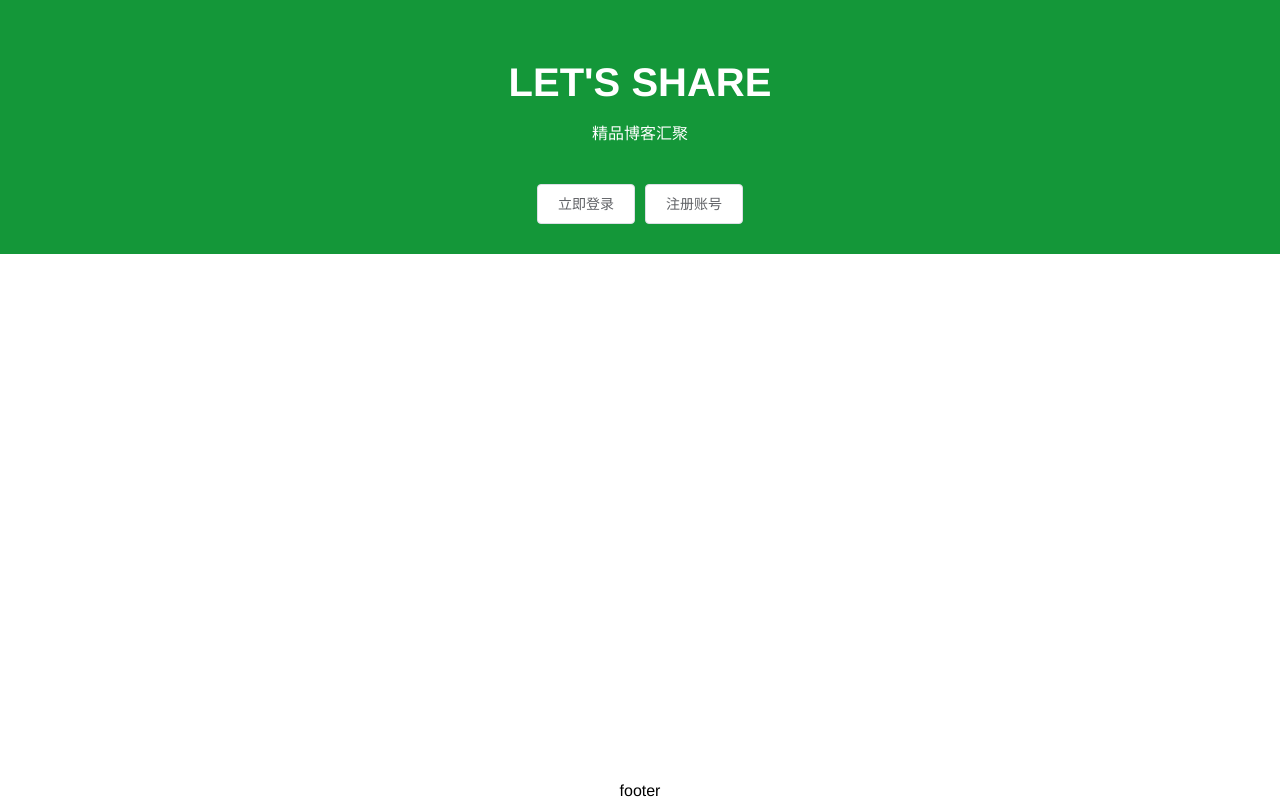
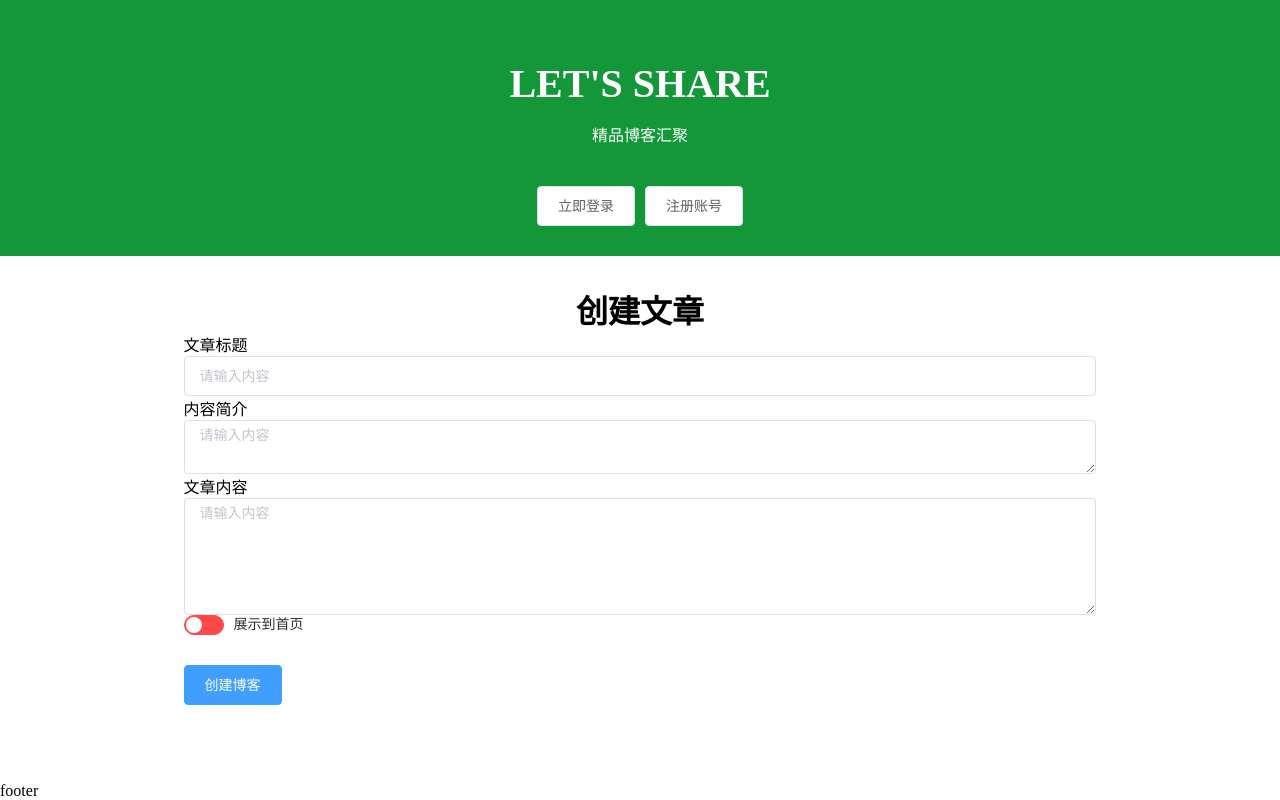
Before and after one commit to buuoltwo/blog_spa_vue2.6, a Vue app: page /#/create in a window 1280 px wide. Built offline with nearby package versions, Linux system fonts and the light colour scheme.

Commit message:
page-create-Blog.createBlog

```diff
--- a/src/App2.vue
+++ b/src/App2.vue
@@ -23,10 +23,10 @@ export default {
   margin: 0;
 }
 #app {
-  font-family: Avenir, Helvetica, Arial, sans-serif;
-  -webkit-font-smoothing: antialiased;
-  -moz-osx-font-smoothing: grayscale;
-  text-align: center;
+  // font-family: Avenir, Helvetica, Arial, sans-serif;
+  // -webkit-font-smoothing: antialiased;
+  // -moz-osx-font-smoothing: grayscale;
+  // text-align: center;
   // color: #2c3e50;
 
   // display: flex;
--- /dev/null
+++ b/src/pages/create/create.js
@@ -0,0 +1,23 @@
+import Blog from '../../api/blog'
+
+export default {
+  data(){
+    return {
+      title:'',
+      description:'',
+      content:'',
+      atIndex: false
+    }
+  },
+  methods: {
+    onCreate(){
+      // console.log(content)
+      Blog.createBlog({title:this.title,description:this.description,content:this.content, atIndex:this.atIndex})
+        .then(res => {
+          console.log(res)
+          this.$message.success(`${res.status} | ${res.msg}`)
+          this.$router.push({path: `/detail/${res.data.id}`})
+        })
+    }
+  }
+}
--- /dev/null
+++ b/src/pages/create/create.less
@@ -0,0 +1,20 @@
+@import "../../assets/base.less";
+
+#edit, #create {
+  padding-bottom: 30px;
+
+  h1 {
+    text-align: center;
+  }
+
+  .msg {
+    text-align: right;
+    font-size: 12px;
+    color: @textLighterColor;
+  }
+
+  .submit {
+    display: block;
+    margin-top: 30px;
+  }
+}
--- /dev/null
+++ b/src/pages/create/create.vue
@@ -0,0 +1,33 @@
+<template>
+  <div id="create">
+    <h1>创建文章</h1>
+    <p>文章标题</p>
+    <el-input v-model="title" placeholder="请输入内容" clearable></el-input>
+    <p>内容简介</p>
+    <el-input
+      type="textarea"
+      :autosize="{ minRows: 2, maxRows: 4}"
+      placeholder="请输入内容"
+      v-model="description"
+    ></el-input>
+    <p>文章内容</p>
+    <el-input
+      type="textarea"
+      :autosize="{ minRows: 5, maxRows: 30}"
+      placeholder="请输入内容"
+      v-model="content"
+    ></el-input>
+    <el-switch
+      v-model="atIndex"
+      active-text="展示到首页"
+      active-color="#13ce66"
+      inactive-color="#ff4949"
+    ></el-switch>
+    <div class="submit">
+      <el-button type="primary" border-radius="30px" @click="onCreate">创建博客</el-button>
+    </div>
+  </div>
+</template>
+
+<script src='./create.js'></script>
+<style lang="less" scoped src='./create.less'></style>
--- a/src/router/index.js
+++ b/src/router/index.js
@@ -30,6 +30,12 @@ const routes = [
     name: 'Login',
     component: () => import('../pages/login/template.vue')
   },
+  {
+    path: '/create',
+    name: 'create',
+    component: () => import('../pages/create/create.vue'),
+    // meta: { requiresAuth: true }
+  }
 ]
 
 const router = new VueRouter({
```
